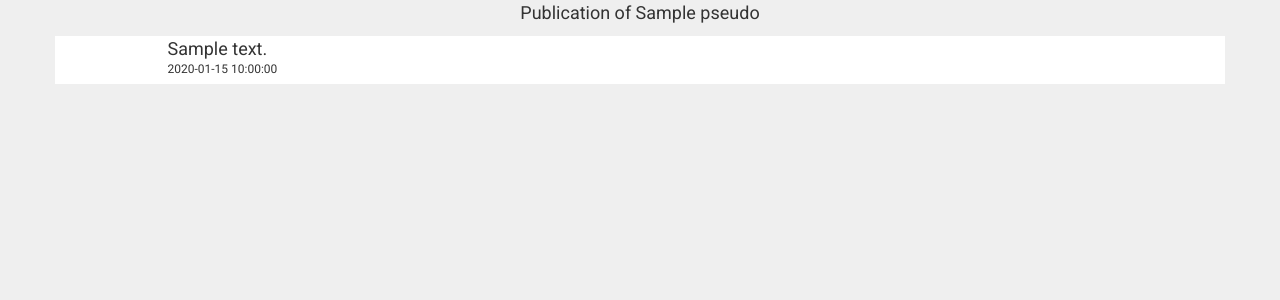
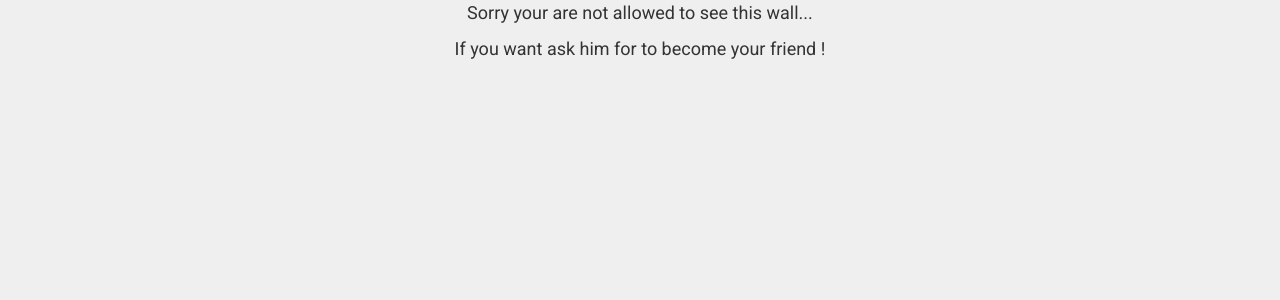
Before and after one commit to CedricPEPS/socialNetwork, a PHP site: the page made by templates/wall.twig in a window 1280 px wide. Shown: the top 300 px of the page. Run offline with PHP 8.4, Linux system fonts and the light colour scheme; the template is opened without the code that fills it: most values are stand-ins (such as "Sample title", 1, 10 or a date in 2020); some libraries are stand-ins or nearby versions.

Commit message:
add verification
add verification if they are friend

```diff
--- a/templates/wall.twig
+++ b/templates/wall.twig
@@ -2,7 +2,9 @@
 
 {% block content %}
 
-	<div class="container">
+{% if isFriend %}
+
+		<div class="container header-wall">
 	    	<div class ="row">
 	        	<div class="col-xs-offset-1 col-xs-10 text-center">
 	        		<p> Publication of {{pseudo}} </p>
@@ -20,6 +22,31 @@
 		    	</div>
 		    </div>
 		{% endfor %}
+
+	{% else %}
+
+		<div class="container">
+	    	<div class ="row">
+	        	<div class="col-xs-offset-1 col-xs-10 text-center">
+	        		<p> Sorry not publication for the moment </p>
+	        	</div>
+	    	</div>
+	    </div>
+
+	{% endif %}
+
+{% else %}
+
+	<div class="container">
+	   	<div class ="row">
+	       	<div class="col-xs-offset-1 col-xs-10 text-center">
+	       		<p> Sorry your are not allowed to see this wall... </p>
+	       		<p> If you want ask him for to become your friend ! </p>
+	       	</div>
+	   	</div>
+	</div>
+
+
 {% endif %}
 
 
```
Lines whose indentation alone changed are shown as unchanged.
